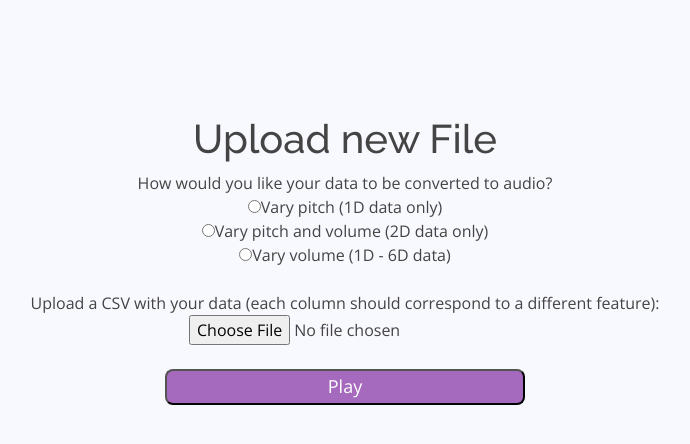
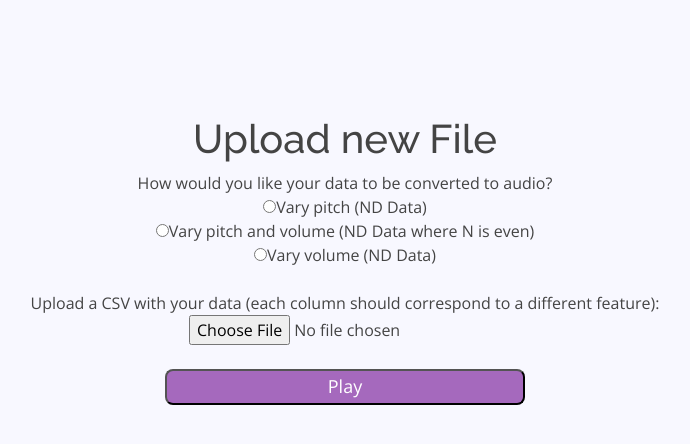
Before and after one commit to SreyaV/hack2020-frontend, a Flask app: page / in a window 1280 px wide. Shown: the part 274-718 px from the top of the page, without its empty margins (295-985 px from the left). Run offline with Flask 2, Linux system fonts and the light colour scheme; some libraries are stand-ins or nearby versions.

Commit message:
Updated submodule

```diff
--- a/templates/home.html
+++ b/templates/home.html
@@ -50,9 +50,9 @@
 	<h1>Upload new File</h1>
 	    <form method=post enctype=multipart/form-data>
 		    How would you like your data to be converted to audio?<br>
-		    <input type="radio" name="type" value="pitch">Vary pitch (1D data only)<br>
-  <input type="radio" name="type" value="both">Vary pitch and volume (2D data only) <br>
-  <input type="radio" name="type" value="volume">Vary volume (1D - 6D data) <br>
+		    <input type="radio" name="type" value="pitch">Vary pitch (ND Data)<br>
+  <input type="radio" name="type" value="both">Vary pitch and volume (ND Data where N is even) <br>
+  <input type="radio" name="type" value="volume">Vary volume (ND Data) <br>
   <br>
   Upload a CSV with your data (each column should correspond to a different feature):<br>
   <input type=file name=file><br><br>
```
